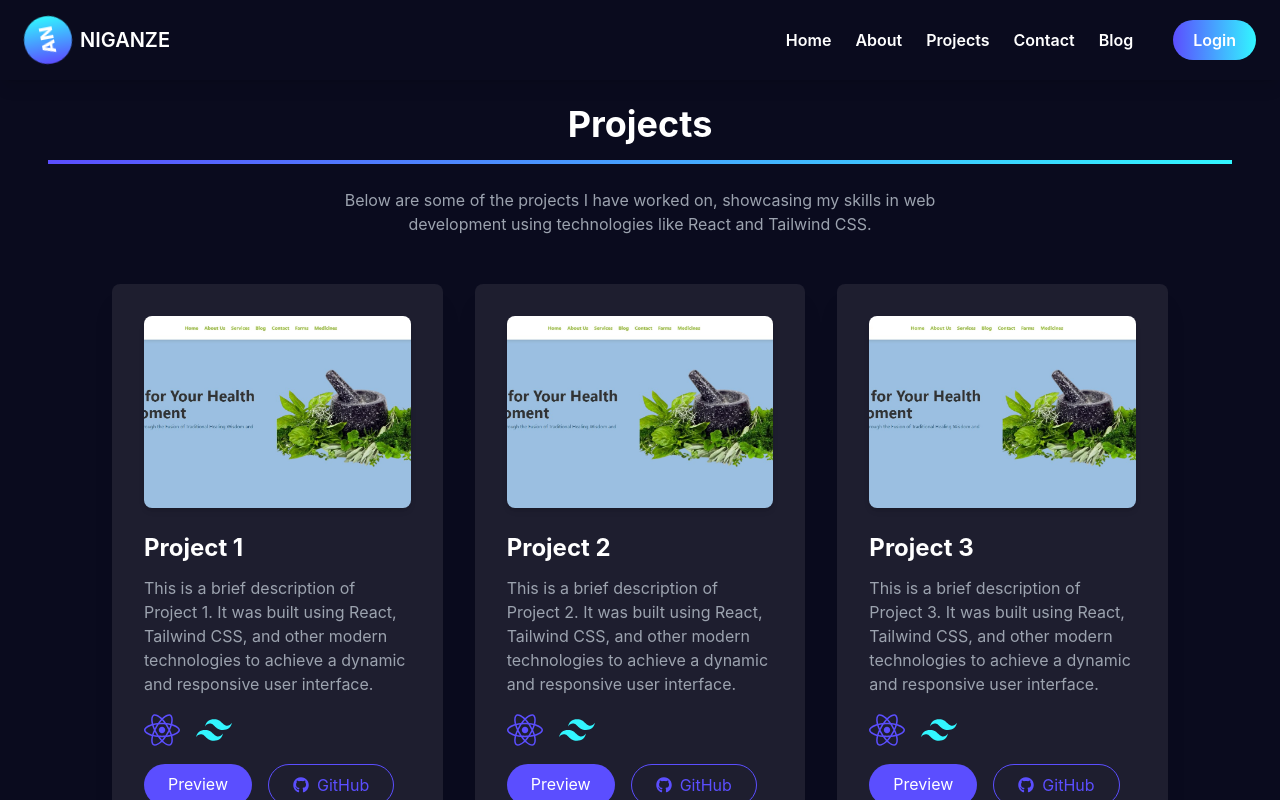
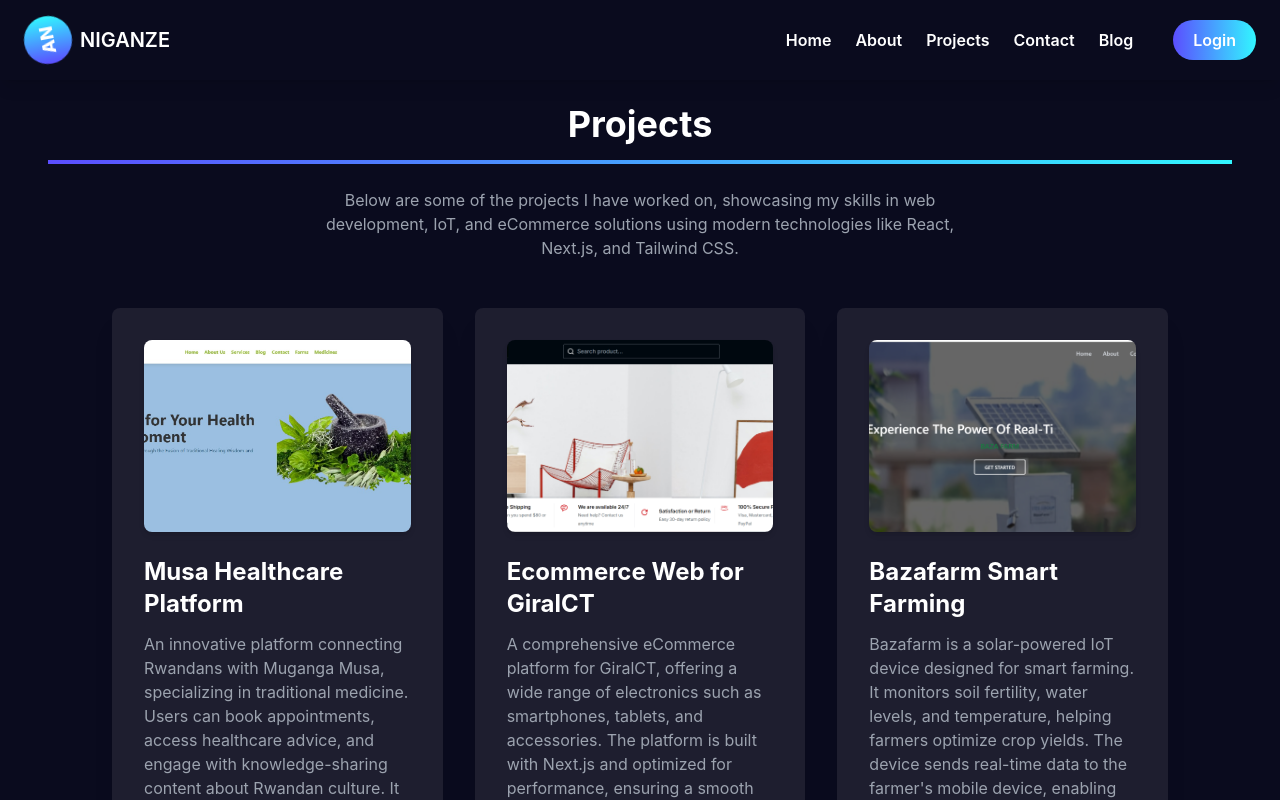
Before and after one commit to niganze/port1, a React (Vite) app: page /projects in a window 1280 px wide. Shown: the top 800 px of the page. Built offline with nearby package versions, Linux system fonts and the light colour scheme.

Commit message:
project -features

```diff
--- a/src/pages/Projects.jsx
+++ b/src/pages/Projects.jsx
@@ -1,50 +1,93 @@
-import ProjectImage from "../assets/project.jpg"; // Example project image
-import { FaReact, FaGithub } from "react-icons/fa"; // React icons for logos
-import { SiTailwindcss } from "react-icons/si"; // Tailwind CSS icon
+import { FaReact, FaGithub, FaNodeJs } from "react-icons/fa";
+import { SiTailwindcss, SiMongodb, SiNextdotjs, SiTypescript } from "react-icons/si";
+import projectImg from "../assets/project.jpg";  // Correctly import the image
+import giraImg from "../assets/gira.png";  // Importing another image
+import bazaImg from "../assets/baza.png";  // Importing the third image
 
 function Project() {
+  const projects = [
+    {
+      image: projectImg,  // Use imported image
+      title: "Musa Healthcare Platform",
+      description:
+        "An innovative platform connecting Rwandans with Muganga Musa, specializing in traditional medicine. Users can book appointments, access healthcare advice, and engage with knowledge-sharing content about Rwandan culture. It serves as a bridge between patients and healthcare practitioners, facilitating a deeper understanding of traditional healing practices.",
+      techStack: [
+        { Icon: FaReact, color: "#61DAFB" },
+        { Icon: SiTailwindcss, color: "#38B2AC" },
+        { Icon: FaNodeJs, color: "#339933" },
+        { Icon: SiMongodb, color: "#47A248" },
+      ],
+      previewLink: "https://musa-website.vercel.app/",
+      githubLink: "https://github.com/niganze/healthcare",
+    },
+    {
+      image: giraImg,  // Use imported image
+      title: "Ecommerce Web for GiralCT",
+      description:
+        "A comprehensive eCommerce platform for GiralCT, offering a wide range of electronics such as smartphones, tablets, and accessories. The platform is built with Next.js and optimized for performance, ensuring a smooth online shopping experience for users.",
+      techStack: [
+        { Icon: SiNextdotjs, color: "#000000" },
+        { Icon: SiTailwindcss, color: "#38B2AC" },
+        { Icon: SiMongodb, color: "#47A248" },
+      ],
+      previewLink: "https://gira.vercel.app/",
+      githubLink: "https://github.com/data-systems-ltd/giraict",
+    },
+    {
+      image: bazaImg,  // Use imported image
+      title: "Bazafarm Smart Farming",
+      description:
+        "Bazafarm is a solar-powered IoT device designed for smart farming. It monitors soil fertility, water levels, and temperature, helping farmers optimize crop yields. The device sends real-time data to the farmer's mobile device, enabling better decision-making and higher crop productivity. This project showcases the integration of IoT and renewable energy solutions.",
+      techStack: [
+        { Icon: SiTypescript, color: "#3178C6" },
+        { Icon: SiNextdotjs, color: "#000000" },
+        { Icon: SiMongodb, color: "#47A248" },
+        { Icon: SiTailwindcss, color: "#38B2AC" },
+      ],
+      previewLink: "http://172.104.56.161/",
+      githubLink: "https://github.com/Baza-Farm/Bazafarm-frontend-v2.git",
+    },
+  ];
+
   return (
-
     <div className="p-4 md:p-8 lg:p-12 mt-8 bg-[#0a0b1e] text-white min-h-screen">
       {/* Title Section */}
       <div className="text-center mb-12 animate-fade-in mt-6">
         <h2 className="text-3xl md:text-4xl font-bold mb-4 animate-fade-in-up">Projects</h2>
         <div className="w-16 h-1 bg-gradient-to-r from-[#5B4EFF] to-[#32F6FF] mx-auto mb-6 animate-width-grow"></div>
         <p className="text-gray-400 max-w-2xl mx-auto animate-fade-in-up delay-2">
-          Below are some of the projects I have worked on, showcasing my skills in web development using technologies like React and Tailwind CSS.
+          Below are some of the projects I have worked on, showcasing my skills in web development, IoT, and eCommerce solutions using modern technologies like React, Next.js, and Tailwind CSS.
         </p>
       </div>
 
       {/* Projects Section */}
       <div className="grid grid-cols-1 sm:grid-cols-2 lg:grid-cols-3 gap-8 px-4 md:px-6 lg:px-16">
-        {/* Project Card */}
-        {[1, 2, 3, 4].map((project, index) => (
+        {projects.map((project, index) => (
           <div
             key={index}
             className="bg-[#1e1e2f] p-6 md:p-8 rounded-lg shadow-xl hover:shadow-2xl transition-shadow duration-300 transform hover:-translate-y-2 hover:scale-105 animate-fade-in-up delay-4"
           >
             {/* Project Image */}
             <img
-              src={ProjectImage}
-              alt="Project"
+              src={project.image}
+              alt={`Project ${index + 1}`}
               className="rounded-lg shadow-md mb-6 w-full h-40 sm:h-48 object-cover"
             />
             {/* Project Title */}
-            <h3 className="text-xl md:text-2xl font-bold mb-3">Project {project}</h3>
+            <h3 className="text-xl md:text-2xl font-bold mb-3">{project.title}</h3>
             {/* Project Description */}
-            <p className="text-gray-400 mb-4">
-              This is a brief description of Project {project}. It was built using React, Tailwind CSS, and other modern technologies to achieve a dynamic and responsive user interface.
-            </p>
+            <p className="text-gray-400 mb-4">{project.description}</p>
             {/* Tech Stack */}
             <div className="flex space-x-4 mb-4">
-              <FaReact className="text-3xl md:text-4xl text-[#5B4EFF] animate-spin-slow" title="React" />
-              <SiTailwindcss className="text-3xl md:text-4xl text-[#32F6FF]" title="Tailwind CSS" />
+              {project.techStack.map(({ Icon, color }, i) => (
+                <Icon key={i} className="text-3xl md:text-4xl" style={{ color }} />
+              ))}
             </div>
             {/* Buttons */}
             <div className="flex space-x-4">
               {/* Preview Button */}
               <a
-                href="https://musa-website.vercel.app/" // Replace with actual link
+                href={project.previewLink}
                 target="_blank"
                 rel="noopener noreferrer"
                 className="px-4 md:px-6 py-2 bg-[#5B4EFF] text-white rounded-full hover:bg-[#32F6FF] transition-colors duration-300"
@@ -54,7 +97,7 @@ function Project() {
 
               {/* GitHub Button */}
               <a
-                href="https://github.com/niganze/healthcare" // Replace with actual GitHub repo link
+                href={project.githubLink}
                 target="_blank"
                 rel="noopener noreferrer"
                 className="px-4 md:px-6 py-2 border border-[#5B4EFF] rounded-full text-[#5B4EFF] hover:bg-[#5B4EFF] hover:text-white transition-colors duration-300 flex items-center"
@@ -66,7 +109,6 @@ function Project() {
         ))}
       </div>
     </div>
-
   );
 }
 
```
Also changed, not shown: src/assets/baza.png (added), src/assets/gira.png (added).
